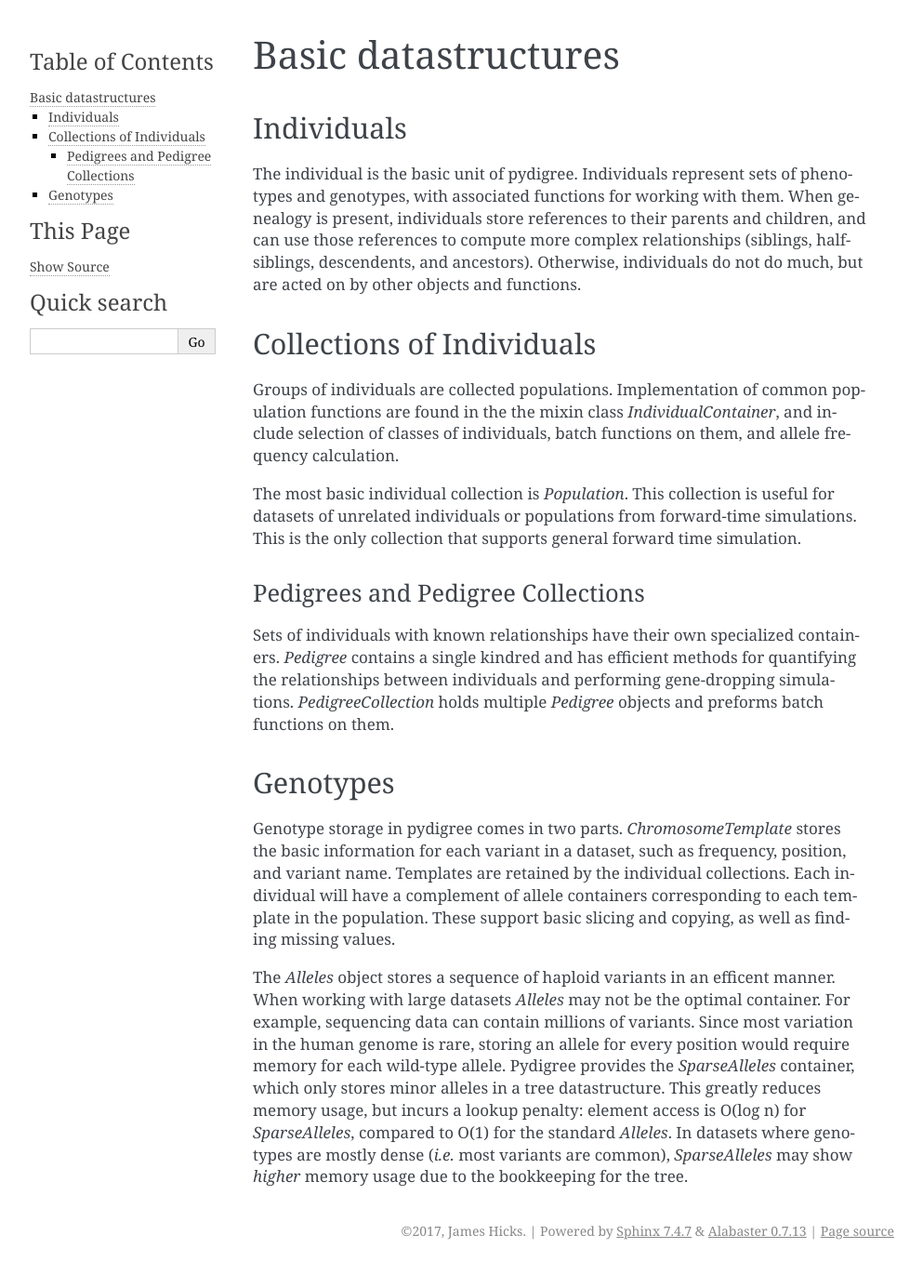
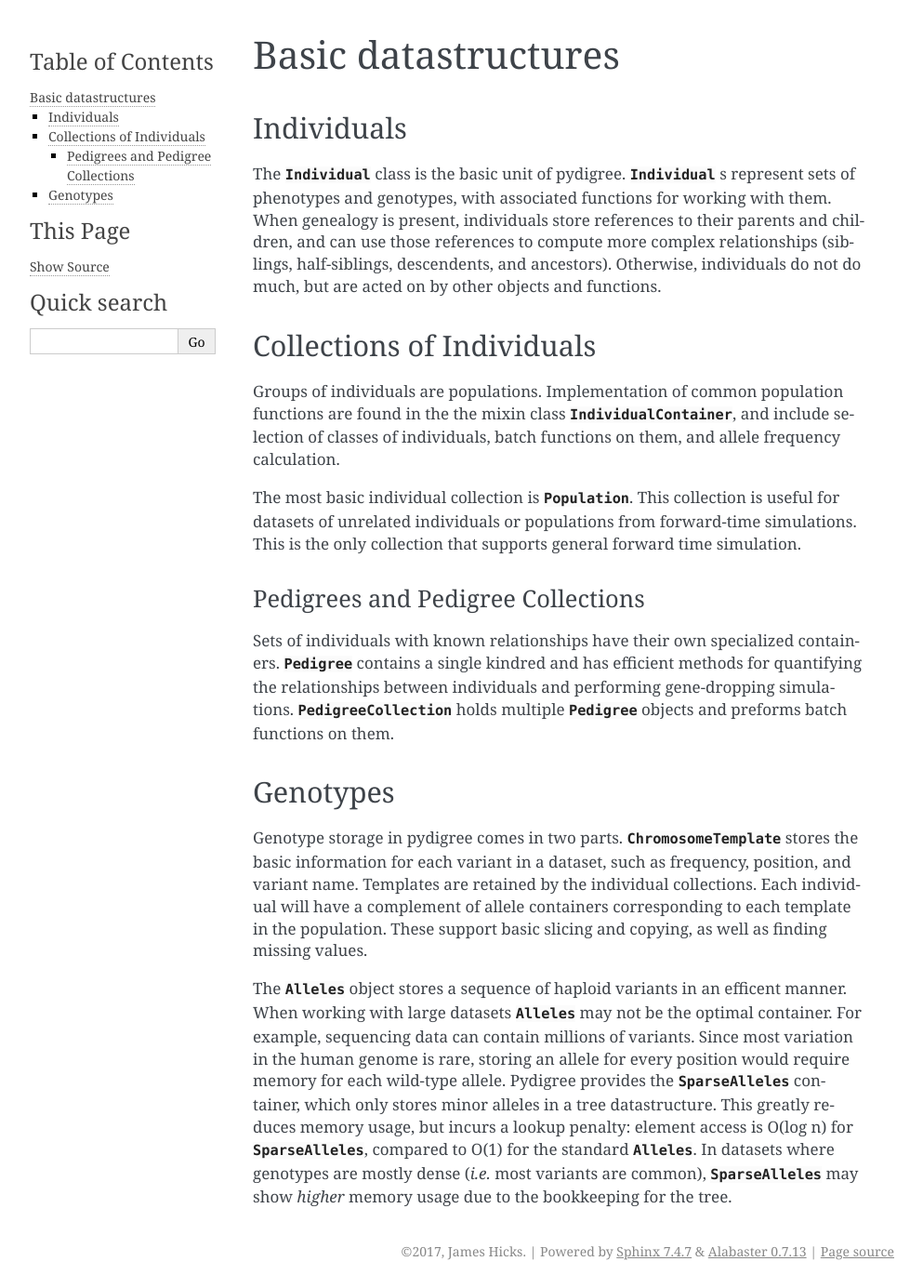
Before and after one commit to jameshicks/pydigree, a Sphinx documentation site: the page built from doc/basics.rst, in a window 1280 px wide. Shown: the whole page at 93% size, without its empty margins (148-1141 px from the left). Built offline with Sphinx 7.4.7, drawn with Linux system fonts in a browser that asks for light colours; before the commit the page ends 1363 px from its top, so only the background shows below that.

Commit message:
change markup

```diff
--- a/doc/basics.rst
+++ b/doc/basics.rst
@@ -3,39 +3,39 @@ Basic datastructures
 
 Individuals
 -----------
-The individual is the basic unit of pydigree.
-Individuals represent sets of phenotypes and genotypes, with associated functions for working with them.
+The :class:`Individual` class is the basic unit of pydigree.
+:class:`Individual` s represent sets of phenotypes and genotypes, with associated functions for working with them.
 When genealogy is present, individuals store references to their parents and children, and can use those references to compute more complex relationships (siblings, half-siblings, descendents, and ancestors).
 Otherwise, individuals do not do much, but are acted on by other objects and functions.
 
 
 Collections of Individuals
 --------------------------
-Groups of individuals are collected populations.
-Implementation of common population functions are found in the the mixin class `IndividualContainer`, and include selection of classes of individuals, batch functions on them, and allele frequency calculation.
+Groups of individuals are populations.
+Implementation of common population functions are found in the the mixin class :class:`IndividualContainer`, and include selection of classes of individuals, batch functions on them, and allele frequency calculation.
 
-The most basic individual collection is `Population`.
+The most basic individual collection is :class:`Population`.
 This collection is useful for datasets of unrelated individuals or populations from forward-time simulations.
 This is the only collection that supports general forward time simulation.
 
 Pedigrees and Pedigree Collections
 ^^^^^^^^^^^^^^^^^^^^^^^^^^^^^^^^^^
 Sets of individuals with known relationships have their own specialized containers.
-`Pedigree` contains a single kindred and has efficient methods for quantifying the relationships between individuals and performing gene-dropping simulations.
-`PedigreeCollection` holds multiple `Pedigree` objects and preforms batch functions on them.
+:class:`Pedigree` contains a single kindred and has efficient methods for quantifying the relationships between individuals and performing gene-dropping simulations.
+:class:`PedigreeCollection` holds multiple :class:`Pedigree` objects and preforms batch functions on them.
 
 Genotypes
 ---------
 Genotype storage in pydigree comes in two parts.
-`ChromosomeTemplate` stores the basic information for each variant in a dataset, such as frequency, position, and variant name.
+:class:`ChromosomeTemplate` stores the basic information for each variant in a dataset, such as frequency, position, and variant name.
 Templates are retained by the individual collections.
 Each individual will have a complement of allele containers corresponding to each template in the population.
 These support basic slicing and copying, as well as finding missing values.
 
-The `Alleles` object stores a sequence of haploid variants in an efficent manner.
-When working with large datasets `Alleles` may not be the optimal container.
+The :class:`Alleles` object stores a sequence of haploid variants in an efficent manner.
+When working with large datasets :class:`Alleles` may not be the optimal container.
 For example, sequencing data can contain millions of variants.
 Since most variation in the human genome is rare, storing an allele for every position would require memory for each wild-type allele.
-Pydigree provides the `SparseAlleles` container, which only stores minor alleles in a tree datastructure.
-This greatly reduces memory usage, but incurs a lookup penalty: element access is O(log n) for `SparseAlleles`, compared to O(1) for the standard `Alleles`.
-In datasets where genotypes are mostly dense (*i.e.* most variants are common), `SparseAlleles` may show *higher* memory usage due to the bookkeeping for the tree.
+Pydigree provides the :class:`SparseAlleles` container, which only stores minor alleles in a tree datastructure.
+This greatly reduces memory usage, but incurs a lookup penalty: element access is O(log n) for :py:class:`SparseAlleles`, compared to O(1) for the standard :class:`Alleles`.
+In datasets where genotypes are mostly dense (*i.e.* most variants are common), :class:`SparseAlleles` may show *higher* memory usage due to the bookkeeping for the tree.
```
